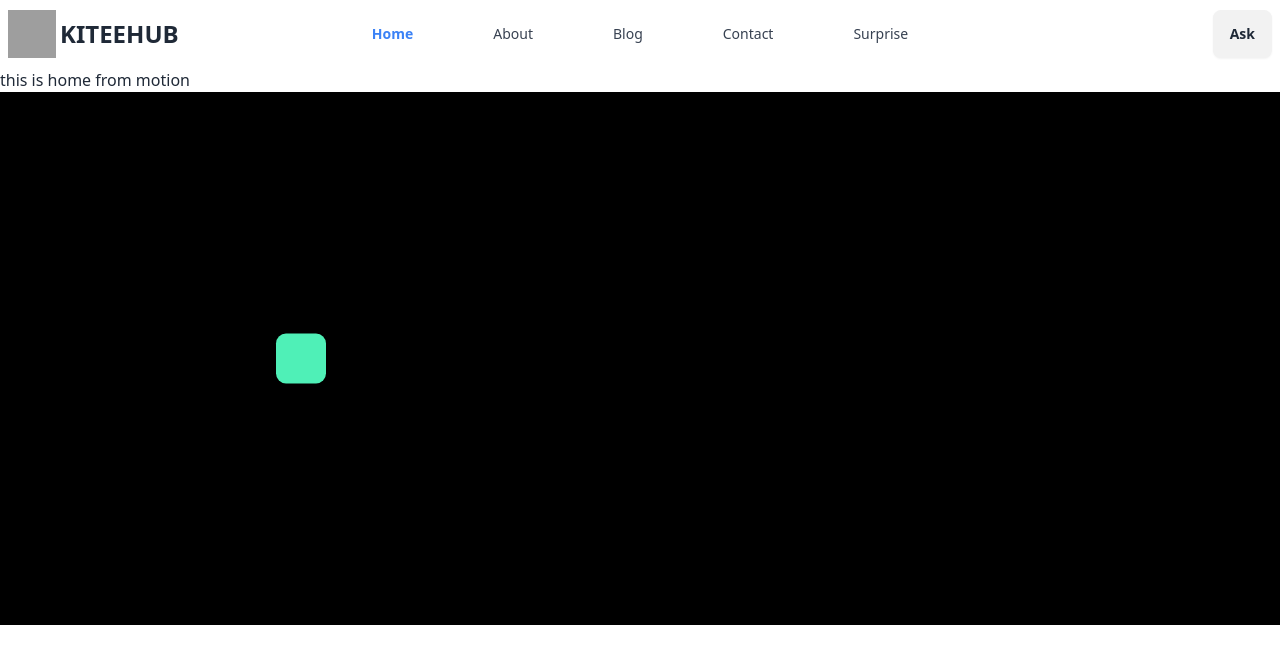
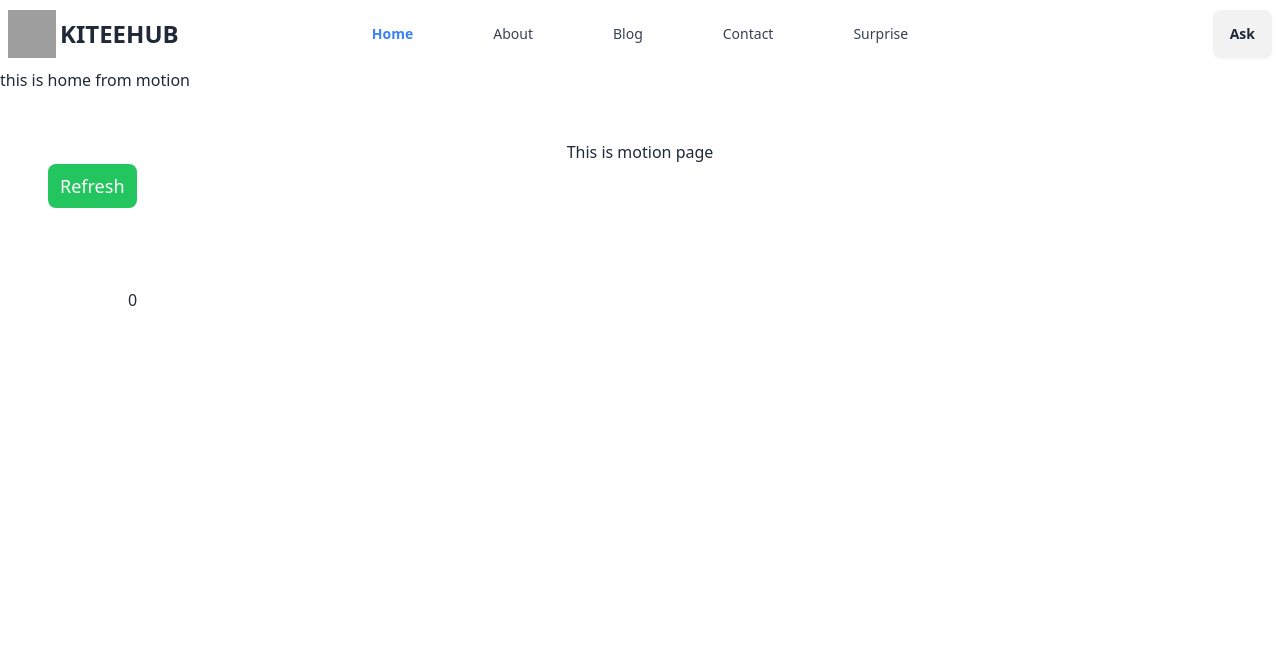
Before and after one commit to ArifMiah07/kitee-hub, a React (Vite) app: page /motion in a window 1280 px wide. Shown: the top 664 px of the page. Built offline with nearby package versions, Linux system fonts and the light colour scheme; grey boxes are pictures that could not be loaded.

Commit message:
first motion.div animation done

```diff
--- a/src/motion/Components/ui/Box1.jsx
+++ b/src/motion/Components/ui/Box1.jsx
@@ -1,45 +1,33 @@
-import * as motion from "motion/react-client"
+import { motion } from "motion/react";
+import { useState } from "react";
 
-const transition = { duration: 4, yoyo: Infinity, ease: "easeInOut" }
+const Box1 = () => {
+  const [count, setCount] = useState(0);
 
-export default function MotionPath() {
-    return (
-        <div className="w-full p-12 bg-black">
-            <div style={{ position: "relative" }}>
-            <svg xmlns="http://www.w3.org/2000/svg" width="451" height="437">
-                <motion.path
-                    d="M 239 17 C 142 17 48.5 103 48.5 213.5 C 48.5 324 126 408 244 408 C 362 408 412 319 412 213.5 C 412 108 334 68.5 244 68.5 C 154 68.5 102.68 135.079 99 213.5 C 95.32 291.921 157 350 231 345.5 C 305 341 357.5 290 357.5 219.5 C 357.5 149 314 121 244 121 C 174 121 151.5 167 151.5 213.5 C 151.5 260 176 286.5 224.5 286.5 C 273 286.5 296.5 253 296.5 218.5 C 296.5 184 270 177 244 177 C 218 177 197 198 197 218.5 C 197 239 206 250.5 225.5 250.5 C 245 250.5 253 242 253 218.5"
-                    fill="transparent"
-                    strokeWidth="12"
-                    stroke="var(--hue-6-transparent)"
-                    strokeLinecap="round"
-                    initial={{ pathLength: 0.001 }}
-                    animate={{ pathLength: 1 }}
-                    transition={transition}
-                />
-            </svg>
-            <motion.div
-                style={box}
-                initial={{ offsetDistance: "0%", scale: 2.5 }}
-                animate={{ offsetDistance: "100%", scale: 1 }}
-                transition={transition}
-            />
-        </div>
-        </div>
-    )
-}
+  const handleAnimationByClick = () => {
+    setCount(count + 1);
+    if (count === 1) {
+      setCount(!count);
+    }
+  };
 
-/**
- * ==============   Styles   ================
- */
+  return (
+    <div className="w-full p-12 ">
+      <h1 className="text-center">This is motion page</h1>
+      <button
+        onClick={handleAnimationByClick}
+        className="w-fit px-3 py-2 text-white text-lg font-medium font-sans bg-green-500 rounded-lg hover:bg-blue-500 focus:bg-blue-600 focus:border-2 focus:border-green-500 focus:drop-shadow-md focus:scale-105 focus:delay-300 focus:duration-150 ">
+        Refresh
+      </button>
+      <div className="w-full p-20">
+        {count && (
+          <motion.div
+            animate={{ rotate: 360 }}
+            className="div w-20 h-20 bg-red-500 border-2 border-green-400"></motion.div>
+        )}
+      </div>
+    </div>
+  );
+};
 
-const box = {
-    width: 50,
-    height: 50,
-    backgroundColor: "#4ff0b7",
-    borderRadius: 10,
-    position: "absolute",
-    top: 0,
-    left: 0,
-    offsetPath: `path("M 239 17 C 142 17 48.5 103 48.5 213.5 C 48.5 324 126 408 244 408 C 362 408 412 319 412 213.5 C 412 108 334 68.5 244 68.5 C 154 68.5 102.68 135.079 99 213.5 C 95.32 291.921 157 350 231 345.5 C 305 341 357.5 290 357.5 219.5 C 357.5 149 314 121 244 121 C 174 121 151.5 167 151.5 213.5 C 151.5 260 176 286.5 224.5 286.5 C 273 286.5 296.5 253 296.5 218.5 C 296.5 184 270 177 244 177 C 218 177 197 198 197 218.5 C 197 239 206 250.5 225.5 250.5 C 245 250.5 253 242 253 218.5")`,
-}
+export default Box1;
--- a/src/motion/Home/Home.jsx
+++ b/src/motion/Home/Home.jsx
@@ -1,4 +1,5 @@
-import MotionPath from "../Components/ui/Box1";
+import Box1 from "../Components/ui/Box1";
+
 
 
 const HomeFromMotion = () => {
@@ -6,7 +7,7 @@ const HomeFromMotion = () => {
         <div>
             <h1>this is home from motion</h1>
             <div>
-                <MotionPath></MotionPath>
+                <Box1></Box1>
             </div>
         </div>
     );
```
